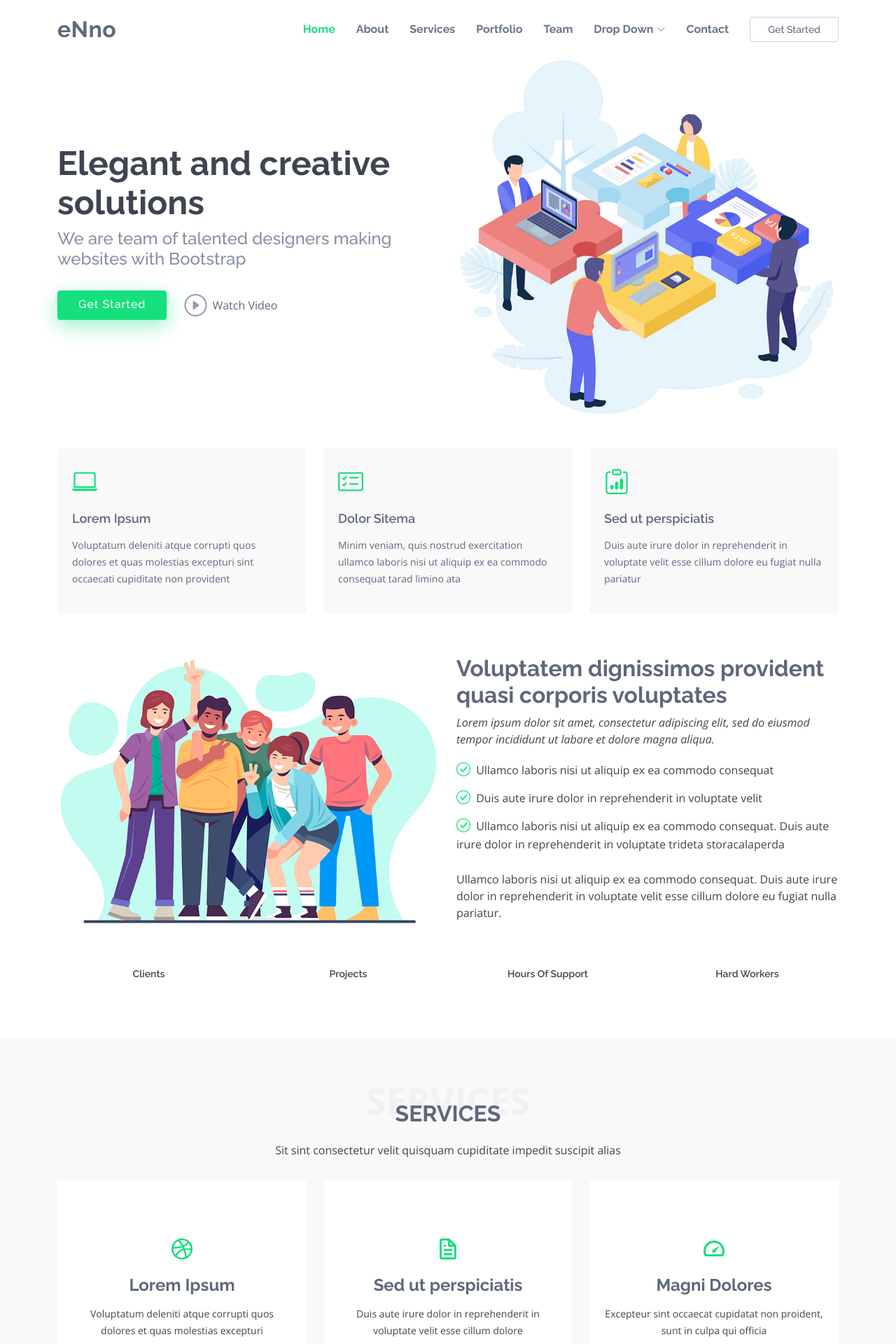
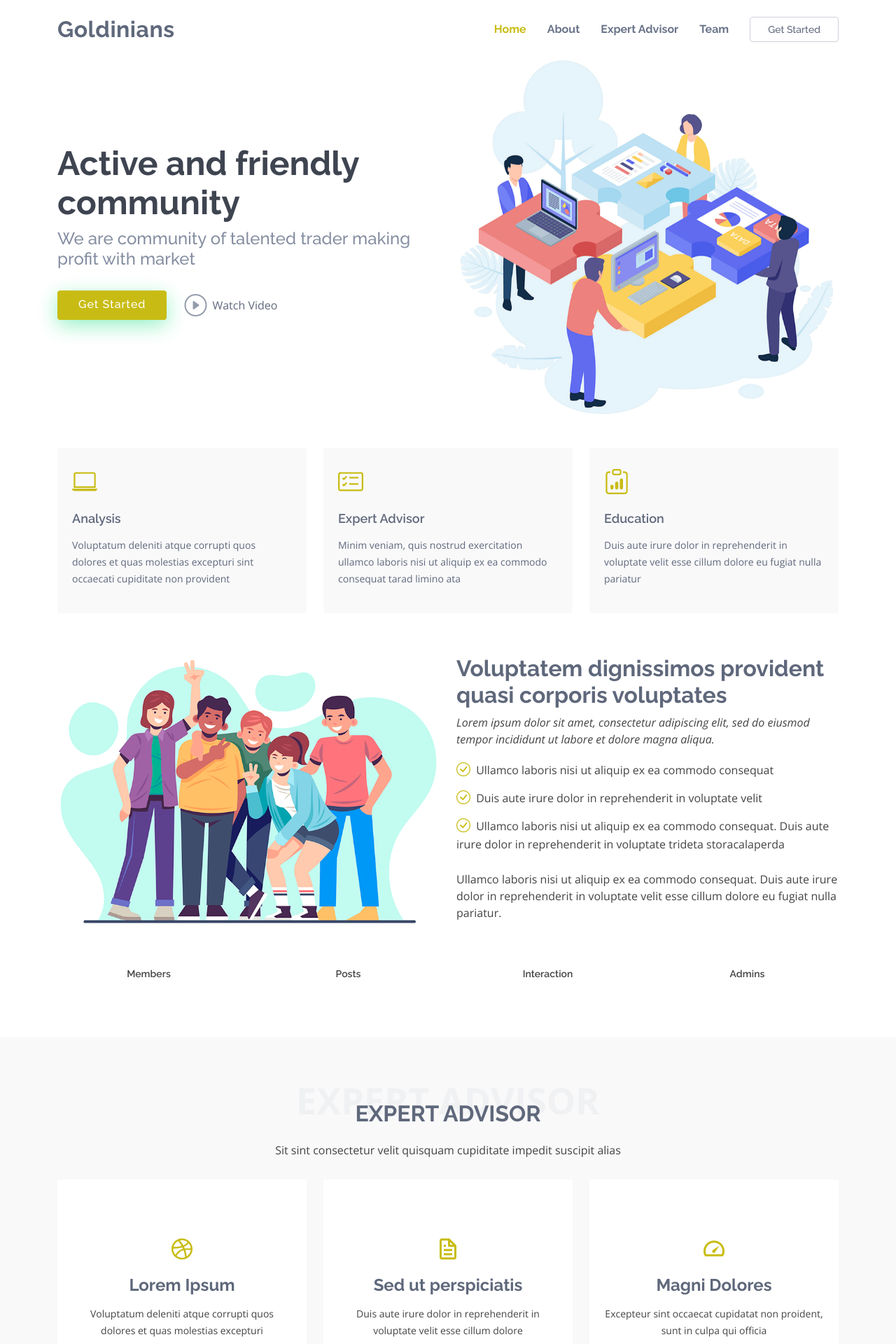
Before and after one commit to jimmyvargaslozanojr/goldinians, a PHP site: page / in a window 1280 px wide. Shown: the top 1920 px of the page at 70% size. Run offline with PHP 8.4, Linux system fonts and the light colour scheme.

Commit message:
update css

```diff
--- a/assets/css/style.css
+++ b/assets/css/style.css
@@ -15,7 +15,7 @@
 }
 
 a {
-  color: #14c871;
+  color: #c8bc14;
   text-decoration: none;
 }
 
@@ -384,7 +384,7 @@
   border-radius: 4px;
   transition: 0.5s;
   color: #fff;
-  background: #16df7e;
+  background: #c8bc14;
   box-shadow: 0 8px 28px rgba(22, 223, 126, 0.45);
 }
 
@@ -555,7 +555,7 @@
 }
 
 .featured-services .icon i {
-  color: #16df7e;
+  color: #c8bc14;
   font-size: 36px;
 }
 
@@ -604,7 +604,7 @@
 .about .content ul i {
   font-size: 20px;
   padding-right: 4px;
-  color: #16df7e;
+  color: #c8bc14;
 }
 
 .about .content p:last-child {
@@ -621,7 +621,7 @@
 .counts .counters span {
   font-size: 48px;
   display: block;
-  color: #16df7e;
+  color: #c8bc14;
   font-weight: 700;
 }
 
@@ -654,7 +654,7 @@
 }
 
 .services .icon-box .icon i {
-  color: #16df7e;
+  color: #c8bc14;
   font-size: 36px;
   transition: 0.3s;
 }
--- a/index.html
+++ b/index.html
@@ -34,7 +34,7 @@
   <header id="header" class="fixed-top">
     <div class="container d-flex align-items-center justify-content-between">
 
-      <h1 class="logo"><a href="index.html">eNno</a></h1>
+      <h1 class="logo"><a href="index.html">Goldinians</a></h1>
       <!-- Uncomment below if you prefer to use an image logo -->
       <!-- <a href="index.html" class="logo"><img src="assets/img/logo.png" alt="" class="img-fluid"></a>-->
 
@@ -42,27 +42,8 @@
         <ul>
           <li><a class="nav-link scrollto active" href="#hero">Home</a></li>
           <li><a class="nav-link scrollto" href="#about">About</a></li>
-          <li><a class="nav-link scrollto" href="#services">Services</a></li>
-          <li><a class="nav-link scrollto " href="#portfolio">Portfolio</a></li>
+          <li><a class="nav-link scrollto" href="#expertadvisor">Expert Advisor</a></li>
           <li><a class="nav-link scrollto" href="#team">Team</a></li>
-          <li class="dropdown"><a href="#"><span>Drop Down</span> <i class="bi bi-chevron-down"></i></a>
-            <ul>
-              <li><a href="#">Drop Down 1</a></li>
-              <li class="dropdown"><a href="#"><span>Deep Drop Down</span> <i class="bi bi-chevron-right"></i></a>
-                <ul>
-                  <li><a href="#">Deep Drop Down 1</a></li>
-                  <li><a href="#">Deep Drop Down 2</a></li>
-                  <li><a href="#">Deep Drop Down 3</a></li>
-                  <li><a href="#">Deep Drop Down 4</a></li>
-                  <li><a href="#">Deep Drop Down 5</a></li>
-                </ul>
-              </li>
-              <li><a href="#">Drop Down 2</a></li>
-              <li><a href="#">Drop Down 3</a></li>
-              <li><a href="#">Drop Down 4</a></li>
-            </ul>
-          </li>
-          <li><a class="nav-link scrollto" href="#contact">Contact</a></li>
           <li><a class="getstarted scrollto" href="#about">Get Started</a></li>
         </ul>
         <i class="bi bi-list mobile-nav-toggle"></i>
@@ -77,10 +58,11 @@
     <div class="container">
       <div class="row">
         <div class="col-lg-6 pt-5 pt-lg-0 order-2 order-lg-1 d-flex flex-column justify-content-center">
-          <h1>Elegant and creative solutions</h1>
-          <h2>We are team of talented designers making websites with Bootstrap</h2>
+          <h1>Active and friendly community</h1>
+          <h2>We are community of talented trader making profit with market</h2>
           <div class="d-flex">
             <a href="#about" class="btn-get-started scrollto">Get Started</a>
+            <!-- add youtube channel here -->
             <a href="https://www.youtube.com/watch?v=jDDaplaOz7Q" class="glightbox btn-watch-video"><i class="bi bi-play-circle"></i><span>Watch Video</span></a>
           </div>
         </div>
@@ -102,21 +84,21 @@
           <div class="col-lg-4 col-md-6">
             <div class="icon-box">
               <div class="icon"><i class="bi bi-laptop"></i></div>
-              <h4 class="title"><a href="">Lorem Ipsum</a></h4>
+              <h4 class="title"><a href="">Analysis</a></h4>
               <p class="description">Voluptatum deleniti atque corrupti quos dolores et quas molestias excepturi sint occaecati cupiditate non provident</p>
             </div>
           </div>
           <div class="col-lg-4 col-md-6 mt-4 mt-md-0">
             <div class="icon-box">
               <div class="icon"><i class="bi bi-card-checklist"></i></div>
-              <h4 class="title"><a href="">Dolor Sitema</a></h4>
+              <h4 class="title"><a href="">Expert Advisor</a></h4>
               <p class="description">Minim veniam, quis nostrud exercitation ullamco laboris nisi ut aliquip ex ea commodo consequat tarad limino ata</p>
             </div>
           </div>
           <div class="col-lg-4 col-md-6 mt-4 mt-lg-0">
             <div class="icon-box">
               <div class="icon"><i class="bi bi-clipboard-data"></i></div>
-              <h4 class="title"><a href="">Sed ut perspiciatis</a></h4>
+              <h4 class="title"><a href="">Education</a></h4>
               <p class="description">Duis aute irure dolor in reprehenderit in voluptate velit esse cillum dolore eu fugiat nulla pariatur</p>
             </div>
           </div>
@@ -162,22 +144,22 @@
 
           <div class="col-lg-3 col-6 text-center">
             <span data-purecounter-start="0" data-purecounter-end="232" data-purecounter-duration="1" class="purecounter"></span>
-            <p>Clients</p>
+            <p>Members</p>
           </div>
 
           <div class="col-lg-3 col-6 text-center">
             <span data-purecounter-start="0" data-purecounter-end="521" data-purecounter-duration="1" class="purecounter"></span>
-            <p>Projects</p>
+            <p>Posts</p>
           </div>
 
           <div class="col-lg-3 col-6 text-center">
             <span data-purecounter-start="0" data-purecounter-end="1463" data-purecounter-duration="1" class="purecounter"></span>
-            <p>Hours Of Support</p>
+            <p>Interaction</p>
           </div>
 
           <div class="col-lg-3 col-6 text-center">
             <span data-purecounter-start="0" data-purecounter-end="15" data-purecounter-duration="1" class="purecounter"></span>
-            <p>Hard Workers</p>
+            <p>Admins</p>
           </div>
 
         </div>
@@ -186,12 +168,12 @@
     </section><!-- End Counts Section -->
 
     <!-- ======= Services Section ======= -->
-    <section id="services" class="services section-bg">
+    <section id="expertadvisor" class="services section-bg">
       <div class="container">
 
         <div class="section-title">
-          <span>Services</span>
-          <h2>Services</h2>
+          <span>Expert Advisor</span>
+          <h2>Expert Advisor</h2>
           <p>Sit sint consectetur velit quisquam cupiditate impedit suscipit alias</p>
         </div>
 
@@ -249,208 +231,6 @@
       </div>
     </section><!-- End Services Section -->
 
-    <!-- ======= Portfolio Section ======= -->
-    <section id="portfolio" class="portfolio">
-      <div class="container">
-
-        <div class="section-title">
-          <span>Portfolio</span>
-          <h2>Portfolio</h2>
-          <p>Sit sint consectetur velit quisquam cupiditate impedit suscipit alias</p>
-        </div>
-
-        <div class="row">
-          <div class="col-lg-12 d-flex justify-content-center">
-            <ul id="portfolio-flters">
-              <li data-filter="*" class="filter-active">All</li>
-              <li data-filter=".filter-app">App</li>
-              <li data-filter=".filter-card">Card</li>
-              <li data-filter=".filter-web">Web</li>
-            </ul>
-          </div>
-        </div>
-
-        <div class="row portfolio-container">
-
-          <div class="col-lg-4 col-md-6 portfolio-item filter-app">
-            <img src="assets/img/portfolio/portfolio-1.jpg" class="img-fluid" alt="">
-            <div class="portfolio-info">
-              <h4>App 1</h4>
-              <p>App</p>
-              <a href="assets/img/portfolio/portfolio-1.jpg" data-gallery="portfolioGallery" class="portfolio-lightbox preview-link" title="App 1"><i class="bx bx-plus"></i></a>
-              <a href="portfolio-details.html" class="details-link" title="More Details"><i class="bx bx-link"></i></a>
-            </div>
-          </div>
-
-          <div class="col-lg-4 col-md-6 portfolio-item filter-web">
-            <img src="assets/img/portfolio/portfolio-2.jpg" class="img-fluid" alt="">
-            <div class="portfolio-info">
-              <h4>Web 3</h4>
-              <p>Web</p>
-              <a href="assets/img/portfolio/portfolio-2.jpg" data-gallery="portfolioGallery" class="portfolio-lightbox preview-link" title="Web 3"><i class="bx bx-plus"></i></a>
-              <a href="portfolio-details.html" class="details-link" title="More Details"><i class="bx bx-link"></i></a>
-            </div>
-          </div>
-
-          <div class="col-lg-4 col-md-6 portfolio-item filter-app">
-            <img src="assets/img/portfolio/portfolio-3.jpg" class="img-fluid" alt="">
-            <div class="portfolio-info">
-              <h4>App 2</h4>
-              <p>App</p>
-              <a href="assets/img/portfolio/portfolio-3.jpg" data-gallery="portfolioGallery" class="portfolio-lightbox preview-link" title="App 2"><i class="bx bx-plus"></i></a>
-              <a href="portfolio-details.html" class="details-link" title="More Details"><i class="bx bx-link"></i></a>
-            </div>
-          </div>
-
-          <div class="col-lg-4 col-md-6 portfolio-item filter-card">
-            <img src="assets/img/portfolio/portfolio-4.jpg" class="img-fluid" alt="">
-            <div class="portfolio-info">
-              <h4>Card 2</h4>
-              <p>Card</p>
-              <a href="assets/img/portfolio/portfolio-4.jpg" data-gallery="portfolioGallery" class="portfolio-lightbox preview-link" title="Card 2"><i class="bx bx-plus"></i></a>
-              <a href="portfolio-details.html" class="details-link" title="More Details"><i class="bx bx-link"></i></a>
-            </div>
-          </div>
-
-          <div class="col-lg-4 col-md-6 portfolio-item filter-web">
-            <img src="assets/img/portfolio/portfolio-5.jpg" class="img-fluid" alt="">
-            <div class="portfolio-info">
-              <h4>Web 2</h4>
-              <p>Web</p>
-              <a href="assets/img/portfolio/portfolio-5.jpg" data-gallery="portfolioGallery" class="portfolio-lightbox preview-link" title="Web 2"><i class="bx bx-plus"></i></a>
-              <a href="portfolio-details.html" class="details-link" title="More Details"><i class="bx bx-link"></i></a>
-            </div>
-          </div>
-
-          <div class="col-lg-4 col-md-6 portfolio-item filter-app">
-            <img src="assets/img/portfolio/portfolio-6.jpg" class="img-fluid" alt="">
-            <div class="portfolio-info">
-              <h4>App 3</h4>
-              <p>App</p>
-              <a href="assets/img/portfolio/portfolio-6.jpg" data-gallery="portfolioGallery" class="portfolio-lightbox preview-link" title="App 3"><i class="bx bx-plus"></i></a>
-              <a href="portfolio-details.html" class="details-link" title="More Details"><i class="bx bx-link"></i></a>
-            </div>
-          </div>
-
-          <div class="col-lg-4 col-md-6 portfolio-item filter-card">
-            <img src="assets/img/portfolio/portfolio-7.jpg" class="img-fluid" alt="">
-            <div class="portfolio-info">
-              <h4>Card 1</h4>
-              <p>Card</p>
-              <a href="assets/img/portfolio/portfolio-7.jpg" data-gallery="portfolioGallery" class="portfolio-lightbox preview-link" title="Card 1"><i class="bx bx-plus"></i></a>
-              <a href="portfolio-details.html" class="details-link" title="More Details"><i class="bx bx-link"></i></a>
-            </div>
-          </div>
-
-          <div class="col-lg-4 col-md-6 portfolio-item filter-card">
-            <img src="assets/img/portfolio/portfolio-8.jpg" class="img-fluid" alt="">
-            <div class="portfolio-info">
-              <h4>Card 3</h4>
-              <p>Card</p>
-              <a href="assets/img/portfolio/portfolio-8.jpg" data-gallery="portfolioGallery" class="portfolio-lightbox preview-link" title="Card 3"><i class="bx bx-plus"></i></a>
-              <a href="portfolio-details.html" class="details-link" title="More Details"><i class="bx bx-link"></i></a>
-            </div>
-          </div>
-
-          <div class="col-lg-4 col-md-6 portfolio-item filter-web">
-            <img src="assets/img/portfolio/portfolio-9.jpg" class="img-fluid" alt="">
-            <div class="portfolio-info">
-              <h4>Web 3</h4>
-              <p>Web</p>
-              <a href="assets/img/portfolio/portfolio-9.jpg" data-gallery="portfolioGallery" class="portfolio-lightbox preview-link" title="Web 3"><i class="bx bx-plus"></i></a>
-              <a href="portfolio-details.html" class="details-link" title="More Details"><i class="bx bx-link"></i></a>
-            </div>
-          </div>
-
-        </div>
-
-      </div>
-    </section><!-- End Portfolio Section -->
-
-    <!-- ======= Testimonials Section ======= -->
-    <section id="testimonials" class="testimonials section-bg">
-      <div class="container">
-
-        <div class="section-title">
-          <span>Testimonials</span>
-          <h2>Testimonials</h2>
-          <p>Sit sint consectetur velit quisquam cupiditate impedit suscipit alias</p>
-        </div>
-
-        <div class="testimonials-slider swiper" data-aos="fade-up" data-aos-delay="100">
-          <div class="swiper-wrapper">
-
-            <div class="swiper-slide">
-              <div class="testimonial-item">
-                <p>
-                  <i class="bx bxs-quote-alt-left quote-icon-left"></i>
-                  Proin iaculis purus consequat sem cure digni ssim donec porttitora entum suscipit rhoncus. Accusantium quam, ultricies eget id, aliquam eget nibh et. Maecen aliquam, risus at semper.
-                  <i class="bx bxs-quote-alt-right quote-icon-right"></i>
-                </p>
-                <img src="assets/img/testimonials/testimonials-1.jpg" class="testimonial-img" alt="">
-                <h3>Saul Goodman</h3>
-                <h4>Ceo &amp; Founder</h4>
-              </div>
-            </div><!-- End testimonial item -->
-
-            <div class="swiper-slide">
-              <div class="testimonial-item">
-                <p>
-                  <i class="bx bxs-quote-alt-left quote-icon-left"></i>
-                  Export tempor illum tamen malis malis eram quae irure esse labore quem cillum quid cillum eram malis quorum velit fore eram velit sunt aliqua noster fugiat irure amet legam anim culpa.
-                  <i class="bx bxs-quote-alt-right quote-icon-right"></i>
-                </p>
-                <img src="assets/img/testimonials/testimonials-2.jpg" class="testimonial-img" alt="">
-                <h3>Sara Wilsson</h3>
-                <h4>Designer</h4>
-              </div>
-            </div><!-- End testimonial item -->
-
-            <div class="swiper-slide">
-              <div class="testimonial-item">
-                <p>
-                  <i class="bx bxs-quote-alt-left quote-icon-left"></i>
-                  Enim nisi quem export duis labore cillum quae magna enim sint quorum nulla quem veniam duis minim tempor labore quem eram duis noster aute amet eram fore quis sint minim.
-                  <i class="bx bxs-quote-alt-right quote-icon-right"></i>
-                </p>
-                <img src="assets/img/testimonials/testimonials-3.jpg" class="testimonial-img" alt="">
-                <h3>Jena Karlis</h3>
-                <h4>Store Owner</h4>
-              </div>
-            </div><!-- End testimonial item -->
-
-            <div class="swiper-slide">
-              <div class="testimonial-item">
-                <p>
-                  <i class="bx bxs-quote-alt-left quote-icon-left"></i>
-                  Fugiat enim eram quae cillum dolore dolor amet nulla culpa multos export minim fugiat minim velit minim dolor enim duis veniam ipsum anim magna sunt elit fore quem dolore labore illum veniam.
-                  <i class="bx bxs-quote-alt-right quote-icon-right"></i>
-                </p>
-                <img src="assets/img/testimonials/testimonials-4.jpg" class="testimonial-img" alt="">
-                <h3>Matt Brandon</h3>
-                <h4>Freelancer</h4>
-              </div>
-            </div><!-- End testimonial item -->
-
-            <div class="swiper-slide">
-              <div class="testimonial-item">
-                <p>
-                  <i class="bx bxs-quote-alt-left quote-icon-left"></i>
-                  Quis quorum aliqua sint quem legam fore sunt eram irure aliqua veniam tempor noster veniam enim culpa labore duis sunt culpa nulla illum cillum fugiat legam esse veniam culpa fore nisi cillum quid.
-                  <i class="bx bxs-quote-alt-right quote-icon-right"></i>
-                </p>
-                <img src="assets/img/testimonials/testimonials-5.jpg" class="testimonial-img" alt="">
-                <h3>John Larson</h3>
-                <h4>Entrepreneur</h4>
-              </div>
-            </div><!-- End testimonial item -->
-
-          </div>
-          <div class="swiper-pagination"></div>
-        </div>
-
-      </div>
-    </section><!-- End Testimonials Section -->
 
     <!-- ======= Cta Section ======= -->
     <section id="cta" class="cta">
@@ -479,7 +259,7 @@
           <div class="col-lg-4 col-md-6 d-flex align-items-stretch">
             <div class="member">
               <img src="assets/img/team/team-1.jpg" alt="">
-              <h4>Walter White</h4>
+              <h4>J</h4>
               <span>Chief Executive Officer</span>
               <p>
                 Magni qui quod omnis unde et eos fuga et exercitationem. Odio veritatis perspiciatis quaerat qui aut aut aut
@@ -496,7 +276,7 @@
           <div class="col-lg-4 col-md-6 d-flex align-items-stretch">
             <div class="member">
               <img src="assets/img/team/team-2.jpg" alt="">
-              <h4>Sarah Jhinson</h4>
+              <h4>A</h4>
               <span>Product Manager</span>
               <p>
                 Repellat fugiat adipisci nemo illum nesciunt voluptas repellendus. In architecto rerum rerum temporibus
@@ -513,7 +293,7 @@
           <div class="col-lg-4 col-md-6 d-flex align-items-stretch">
             <div class="member">
               <img src="assets/img/team/team-3.jpg" alt="">
-              <h4>William Anderson</h4>
+              <h4>C</h4>
               <span>CTO</span>
               <p>
                 Voluptas necessitatibus occaecati quia. Earum totam consequuntur qui porro et laborum toro des clara
@@ -532,76 +312,7 @@
       </div>
     </section><!-- End Team Section -->
 
-    <!-- ======= Contact Section ======= -->
-    <section id="contact" class="contact">
-      <div class="container">
 
-        <div class="section-title">
-          <span>Contact</span>
-          <h2>Contact</h2>
-          <p>Sit sint consectetur velit quisquam cupiditate impedit suscipit alias</p>
-        </div>
-
-        <div class="row">
-
-          <div class="col-lg-5 d-flex align-items-stretch">
-            <div class="info">
-              <div class="address">
-                <i class="bi bi-geo-alt"></i>
-                <h4>Location:</h4>
-                <p>A108 Adam Street, New York, NY 535022</p>
-              </div>
-
-              <div class="email">
-                <i class="bi bi-envelope"></i>
-                <h4>Email:</h4>
-                <p>info@example.com</p>
-              </div>
-
-              <div class="phone">
-                <i class="bi bi-phone"></i>
-                <h4>Call:</h4>
-                <p>+1 5589 55488 55s</p>
-              </div>
-
-              <iframe src="https://www.google.com/maps/embed?pb=!1m14!1m8!1m3!1d12097.433213460943!2d-74.0062269!3d40.7101282!3m2!1i1024!2i768!4f13.1!3m3!1m2!1s0x0%3A0xb89d1fe6bc499443!2sDowntown+Conference+Center!5e0!3m2!1smk!2sbg!4v1539943755621" frameborder="0" style="border:0; width: 100%; height: 290px;" allowfullscreen></iframe>
-            </div>
-
-          </div>
-
-          <div class="col-lg-7 mt-5 mt-lg-0 d-flex align-items-stretch">
-            <form action="forms/contact.php" method="post" role="form" class="php-email-form">
-              <div class="row">
-                <div class="form-group col-md-6">
-                  <label for="name">Your Name</label>
-                  <input type="text" name="name" class="form-control" id="name" required>
-                </div>
-                <div class="form-group col-md-6 mt-3 mt-md-0">
-                  <label for="name">Your Email</label>
-                  <input type="email" class="form-control" name="email" id="email" required>
-                </div>
-              </div>
-              <div class="form-group mt-3">
-                <label for="name">Subject</label>
-                <input type="text" class="form-control" name="subject" id="subject" required>
-              </div>
-              <div class="form-group mt-3">
-                <label for="name">Message</label>
-                <textarea class="form-control" name="message" rows="10" required></textarea>
-              </div>
-              <div class="my-3">
-                <div class="loading">Loading</div>
-                <div class="error-message"></div>
-                <div class="sent-message">Your message has been sent. Thank you!</div>
-              </div>
-              <div class="text-center"><button type="submit">Send Message</button></div>
-            </form>
-          </div>
-
-        </div>
-
-      </div>
-    </section><!-- End Contact Section -->
 
   </main><!-- End #main -->
 
@@ -614,7 +325,7 @@
 
         <div class="row  justify-content-center">
           <div class="col-lg-6">
-            <h3>eNno</h3>
+            <h3>Goldinians</h3>
             <p>Et aut eum quis fuga eos sunt ipsa nihil. Labore corporis magni eligendi fuga maxime saepe commodi placeat.</p>
           </div>
         </div>
@@ -640,15 +351,9 @@
 
     <div class="container footer-bottom clearfix">
       <div class="copyright">
-        &copy; Copyright <strong><span>eNno</span></strong>. All Rights Reserved
+        &copy; Copyright <strong><span>Goldinians</span></strong>. All Rights Reserved
       </div>
-      <div class="credits">
-        <!-- All the links in the footer should remain intact. -->
-        <!-- You can delete the links only if you purchased the pro version. -->
-        <!-- Licensing information: https://bootstrapmade.com/license/ -->
-        <!-- Purchase the pro version with working PHP/AJAX contact form: https://bootstrapmade.com/enno-free-simple-bootstrap-template/ -->
-        Designed by <a href="https://bootstrapmade.com/">BootstrapMade</a>
-      </div>
+
     </div>
   </footer><!-- End Footer -->
 
```
Also changed, not shown: other parts of assets/css/style.css (+28 -28 lines).
